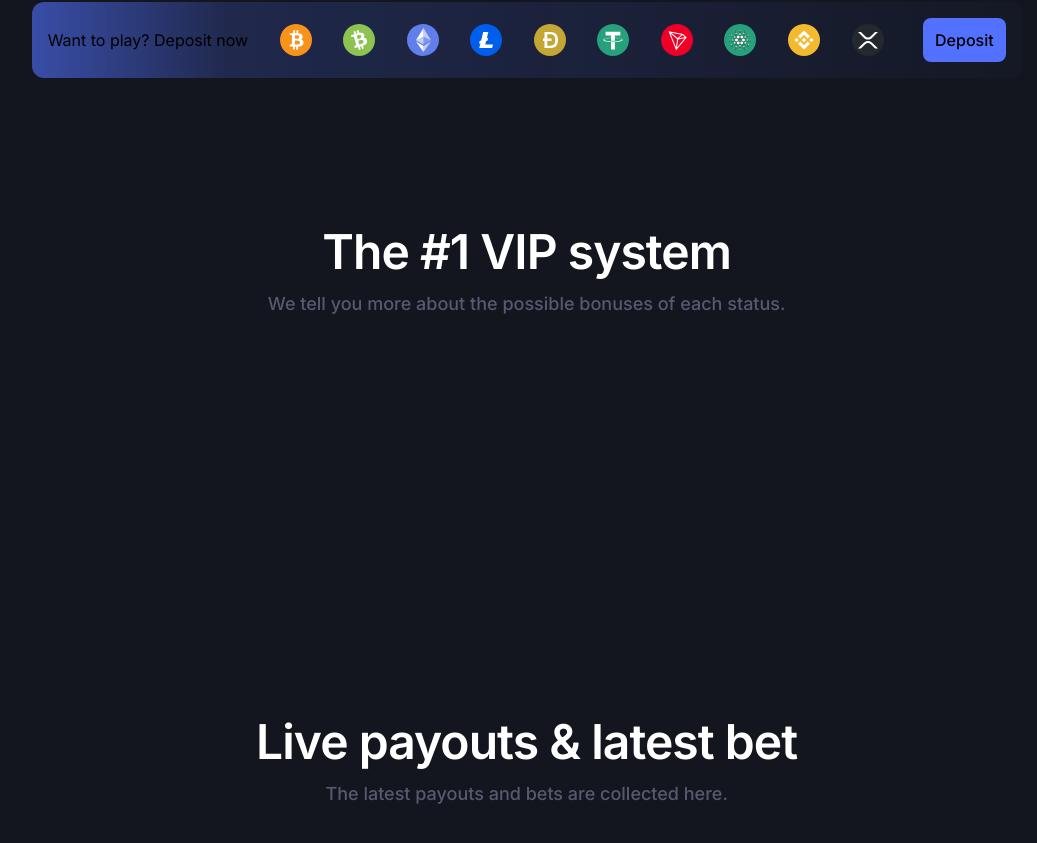
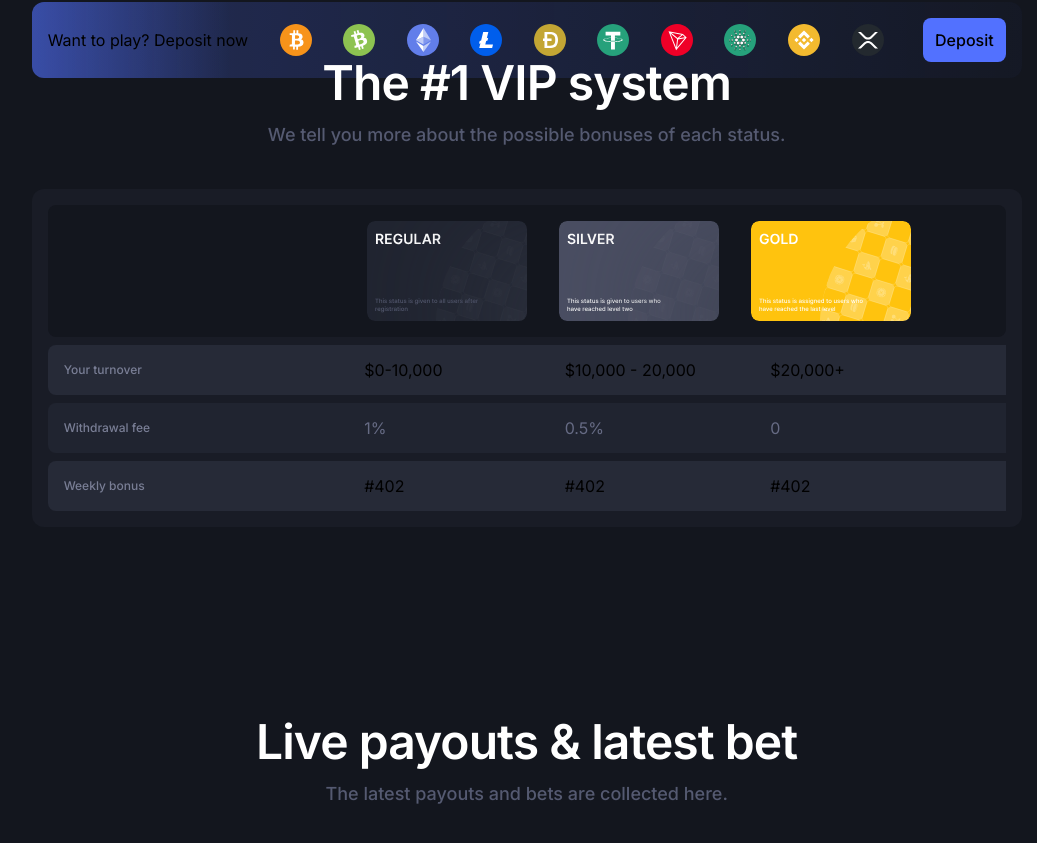
Before and after one commit to thunder-splash/BetSharkF, a Next.js app: page / in a window 1280 px wide. Shown: the part 2014-2857 px from the top of the page, without its empty margins (151-1188 px from the left). Built offline with nearby package versions, Linux system fonts and the light colour scheme.

Commit message:
css vip sysytem refactoring done, next - live payots (today)

```diff
--- a/src/components/Primary/Pages/PrimaryPage.module.css
+++ b/src/components/Primary/Pages/PrimaryPage.module.css
@@ -283,3 +283,62 @@
     font-weight: 500;
     background: #5271ff;
 }
+.vip_system_container{
+    display: block;
+    width: 990px;
+    padding: 16px;
+    border-radius: 12px;
+    background: #191C26;
+}
+.vip_row_images{
+    display: flex;
+    height: 132px;
+    padding: 16px;
+    align-items: center;
+    border-radius: 8px;
+    background: #13161E;
+    grid-column: span 4 / span 4;
+    justify-content: center;
+}
+.cardimg{
+    margin-left: 1rem;
+    margin-right: 1rem;
+}
+.vip_row_images img:nth-child(1) {
+    margin-left:240px
+}
+.vip_row{
+    padding: 15px 16px;
+    align-items: center;
+    gap: 10px;
+    margin-top: 8px;
+    border-radius: 8px 0px 0px 8px;
+    background: #262A37;
+
+    grid-column: span 4 / span 4;
+    display: grid;
+    grid-template-columns: repeat(4, 1fr);
+    grid-gap: 1rem;
+}
+.vip_row:nth-child(odd) {
+    color: #666B84;
+    background: #202430;
+}
+.vip_column:nth-child(1) {
+    color: #797E95;
+    font-size: 12px;
+    font-style: normal;
+    font-weight: 500;
+    line-height: 18px;
+    margin-left:0px;
+}
+.vip_column:nth-child(2) {
+    margin-left:65px;
+}
+.vip_column:nth-child(3) {
+    margin-left:30px;
+}
+.vip_column{
+    margin-left:0px;
+    grid-column: span 1 / span 1;
+}
--- a/src/components/Primary/Pages/PrimaryPage.tsx
+++ b/src/components/Primary/Pages/PrimaryPage.tsx
@@ -105,9 +105,58 @@ export default function PrimaryPage() {
                 </div>
             </section>
             <section className={styles.vip_system}>
-                <h2>The #1 VIP system</h2>
+                <h2 className={styles.pmtitle}>The #1 VIP system</h2>
                 <p className={styles.abouttext}>We tell you more about the possible bonuses of each status.</p>
-            </section>
+            <div className={styles.vip_system_container}>
+                <div className={styles.vip_row_images}>
+                    <img src="/vip_crd_regular.svg" className={styles.cardimg}/>
+                    <img src="/vip_crd_silver.svg" className={styles.cardimg} />
+                    <img src="/vip_crd_gold.svg" className={styles.cardimg} />
+                </div>
+                <div className={styles.vip_row}>
+                    <div className={styles.vip_column}>
+                        <p>Your turnover</p>
+                    </div>
+                    <div className={styles.vip_column}>
+                        <p>$0-10,000</p>
+                    </div>
+                    <div className={styles.vip_column}>
+                        <p>$10,000 - 20,000</p>
+                    </div>
+                    <div className={styles.vip_column}>
+                        <p>$20,000+</p>
+                    </div>
+                </div>
+                <div className={styles.vip_row}>
+                    <div className={styles.vip_column}>
+                        <p>Withdrawal fee</p>
+                    </div>
+                    <div className={styles.vip_column}>
+                        <p>1%</p>
+                    </div>
+                    <div className={styles.vip_column}>
+                        <p>0.5%</p>
+                    </div>
+                    <div className={styles.vip_column}>
+                        <p>0</p>
+                    </div>
+                </div>
+                <div className={styles.vip_row}>
+                    <div className={styles.vip_column}>
+                        <p>Weekly bonus</p>
+                    </div>
+                    <div className={styles.vip_column}>
+                        <p>#402</p>
+                    </div>
+                    <div className={styles.vip_column}>
+                        <p>#402</p>
+                    </div>
+                    <div className={styles.vip_column}>
+                        <p>#402</p>
+                    </div>
+                </div>
+            </div>
+        </section>
             <section className={styles.live_payouts}>
                 <h2>Live payouts & latest bet</h2>
                 <p className={styles.abouttext}>The latest payouts and bets are collected here.</p>
```
